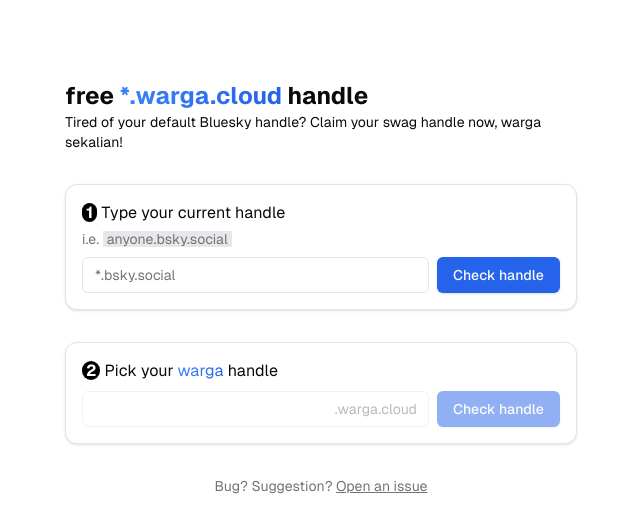
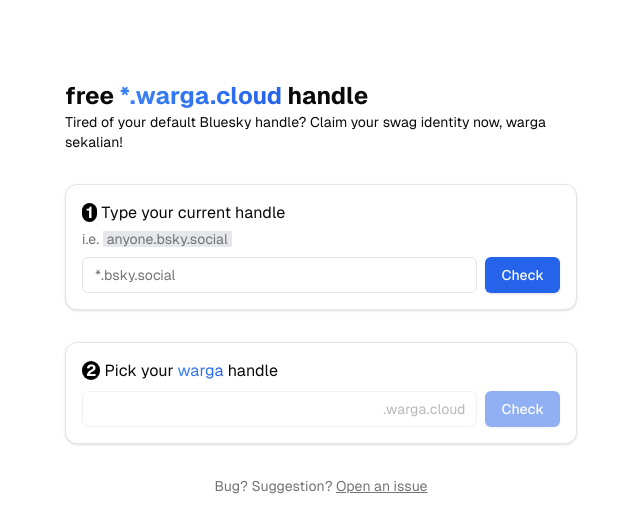
Before and after one commit to famasya/warga.cloud, a Next.js app: page / in a window 1280 px wide. Shown: the top 532 px of the page, without its empty margins (319-959 px from the left). Built offline with nearby package versions, Linux system fonts and the light colour scheme.

Commit message:
fix small wording

```diff
--- a/src/app/handle-selection.tsx
+++ b/src/app/handle-selection.tsx
@@ -50,7 +50,7 @@
 					<h1 className="text-2xl font-bold">
 						free <span className="bg-clip-text text-transparent bg-gradient-to-r from-blue-500 to-blue-600">*.warga.cloud</span> handle
 					</h1>
-					<p className="text-sm">Tired of your default Bluesky handle? Claim your swag handle now, warga sekalian!</p>
+					<p className="text-sm">Tired of your default Bluesky handle? Claim your swag identity now, warga sekalian!</p>
 				</div>
 
 				<div>
@@ -77,7 +77,7 @@
 										}
 									}
 								}}>
-									Check handle
+									Check
 								</Button>
 							</div>
 						</div>
@@ -109,7 +109,7 @@
 											setAlert({ type: "red", message: "Oops, handle was already taken" })
 										}
 									}
-								}}>Check handle</Button>
+								}}>Check</Button>
 						</div>
 					</Card>
 
```
